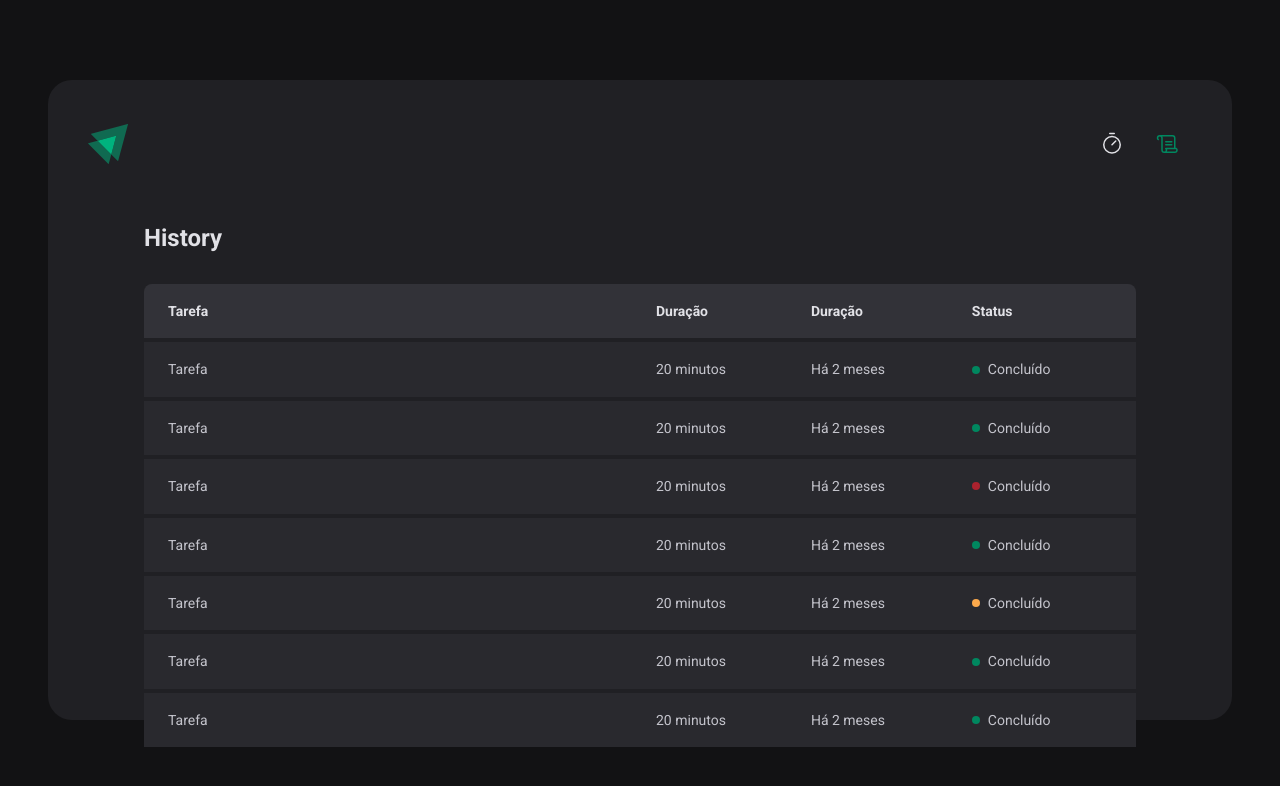
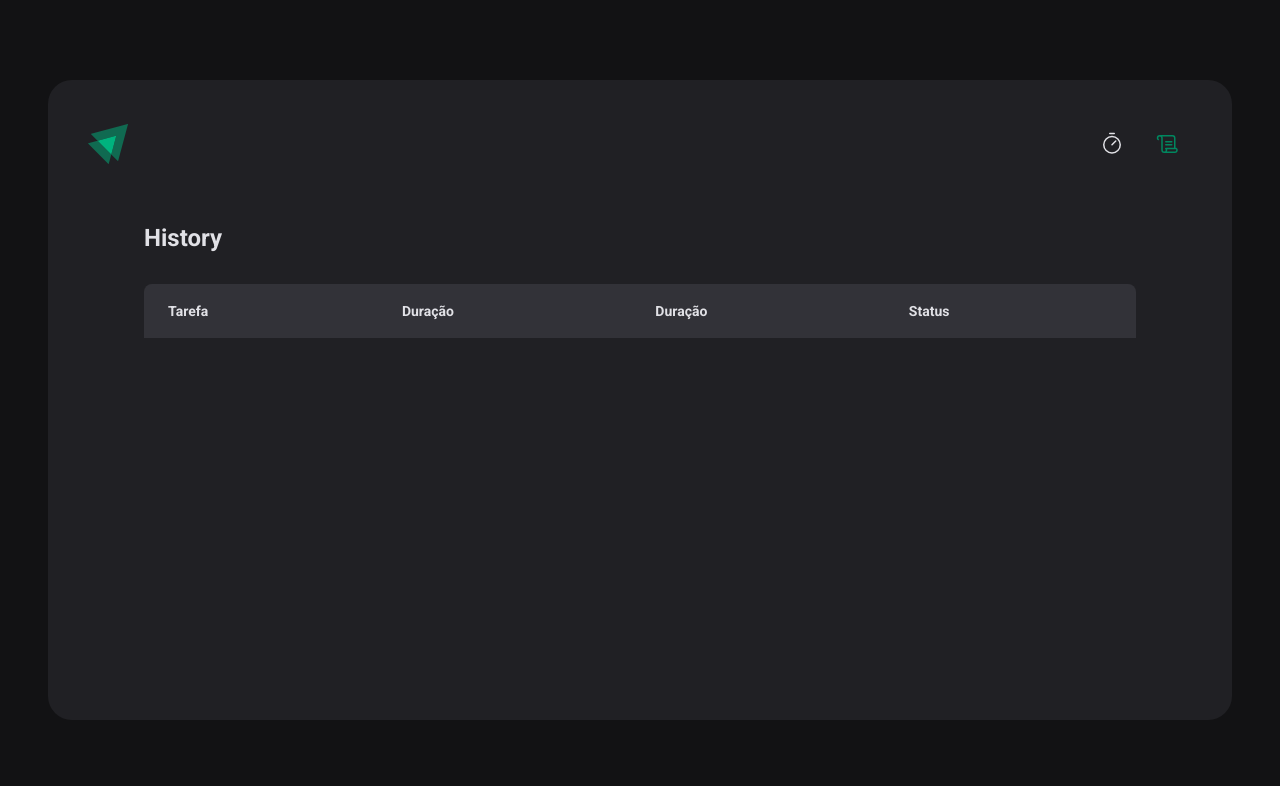
Before and after one commit to EmmanuelBarbosaMonteiro/02-ignite-timer-in-next-stitches, a Next.js app: page /history in a window 1280 px wide. Shown: the top 786 px of the page. Built offline with nearby package versions, Linux system fonts and the light colour scheme.

Commit message:
feat: Added table functionality

```diff
--- a/src/context/CyclesContext.tsx
+++ b/src/context/CyclesContext.tsx
@@ -69,8 +69,6 @@
     setCycles((state) => [...state, newCycle])
     setActiveCycleId(id)
     setAmountSecondsPassed(0)
-
-    // reset()
   }
 
   function interruptCurrentCycle() {
--- a/src/pages/history/index.tsx
+++ b/src/pages/history/index.tsx
@@ -1,7 +1,11 @@
 import Head from 'next/head'
 import { HistoryContainer, HistoryList, Status } from './styles'
+import { useContext } from 'react'
+import { CyclesContext } from '@/context/CyclesContext'
 
 export default function History() {
+  const { cycles } = useContext(CyclesContext)
+
   return (
     <>
       <Head>
@@ -22,62 +26,28 @@
               </tr>
             </thead>
             <tbody>
-              <tr>
-                <td>Tarefa</td>
-                <td>20 minutos</td>
-                <td>Há 2 meses</td>
-                <td>
-                  <Status statusColor="green">Concluído</Status>
-                </td>
-              </tr>
-              <tr>
-                <td>Tarefa</td>
-                <td>20 minutos</td>
-                <td>Há 2 meses</td>
-                <td>
-                  <Status statusColor="green">Concluído</Status>
-                </td>
-              </tr>
-              <tr>
-                <td>Tarefa</td>
-                <td>20 minutos</td>
-                <td>Há 2 meses</td>
-                <td>
-                  <Status statusColor="red">Concluído</Status>
-                </td>
-              </tr>
-              <tr>
-                <td>Tarefa</td>
-                <td>20 minutos</td>
-                <td>Há 2 meses</td>
-                <td>
-                  <Status statusColor="green">Concluído</Status>
-                </td>
-              </tr>
-              <tr>
-                <td>Tarefa</td>
-                <td>20 minutos</td>
-                <td>Há 2 meses</td>
-                <td>
-                  <Status statusColor="yellow">Concluído</Status>
-                </td>
-              </tr>
-              <tr>
-                <td>Tarefa</td>
-                <td>20 minutos</td>
-                <td>Há 2 meses</td>
-                <td>
-                  <Status statusColor="green">Concluído</Status>
-                </td>
-              </tr>
-              <tr>
-                <td>Tarefa</td>
-                <td>20 minutos</td>
-                <td>Há 2 meses</td>
-                <td>
-                  <Status statusColor="green">Concluído</Status>
-                </td>
-              </tr>
+              {cycles.map((cycle) => {
+                return (
+                  <tr key={cycle.id}>
+                    <td>{cycle.task}</td>
+                    <td>{cycle.minutesAmount} minutos</td>
+                    <td>{cycle.startDate.toISOString()}</td>
+                    <td>
+                      {cycle.finishedDate && (
+                        <Status statusColor="green">Concluído</Status>
+                      )}
+
+                      {cycle.interruptedDate && (
+                        <Status statusColor="red">Interrompido</Status>
+                      )}
+
+                      {!cycle.finishedDate && !cycle.interruptedDate && (
+                        <Status statusColor="yellow">Em andamento</Status>
+                      )}
+                    </td>
+                  </tr>
+                )
+              })}
             </tbody>
           </table>
         </HistoryList>
```
Also changed, not shown: src/pages/(home)/index.tsx (+8 -2 lines).
